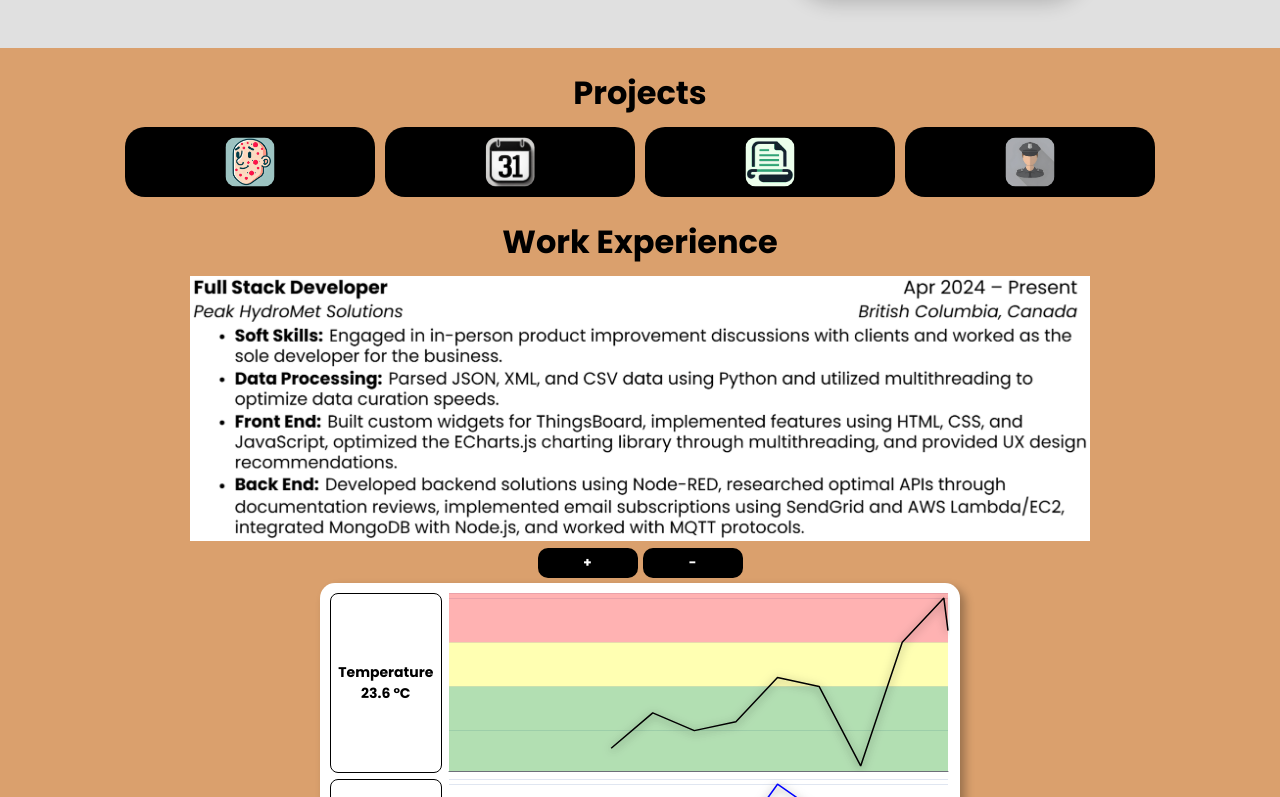
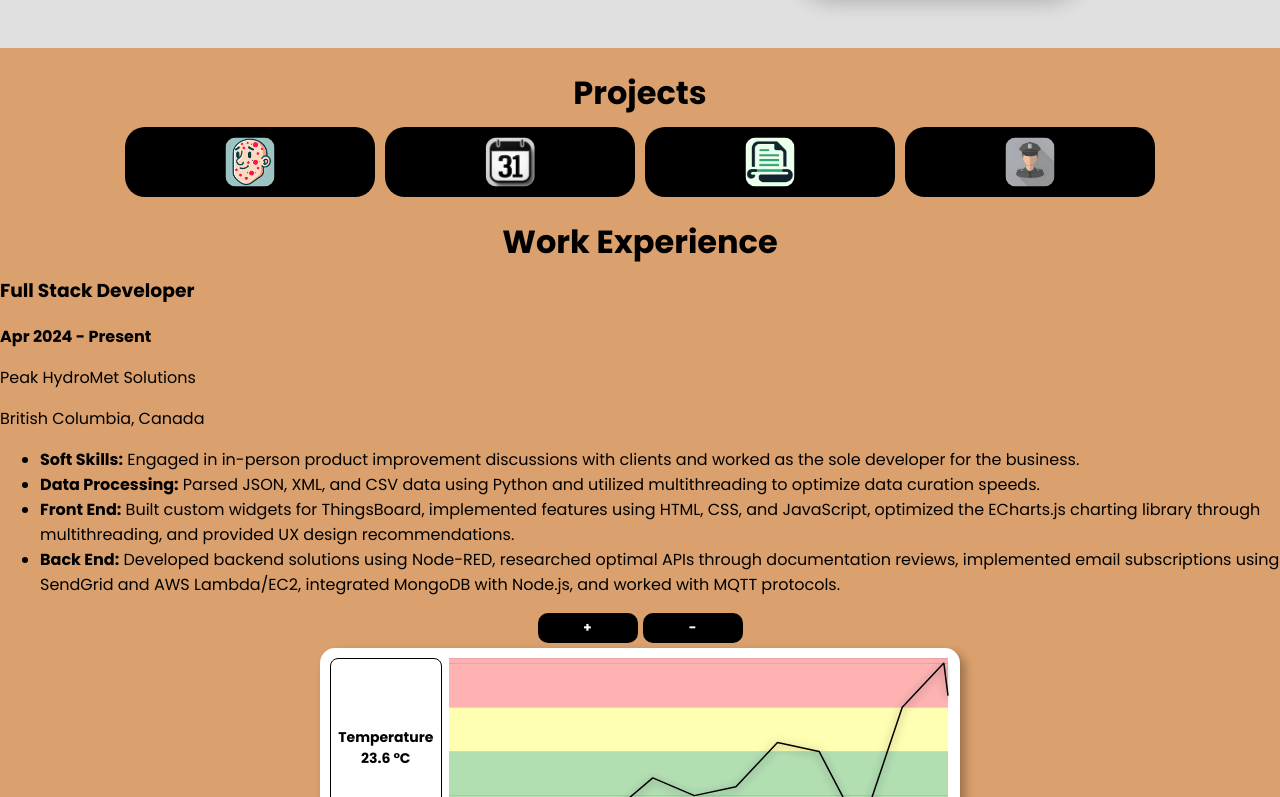
Before and after one commit to JaredTweed/react-resume, a React (Create React App) app in the folder resume/: page / in a window 1280 px wide. Shown: the part 442-1239 px from the top of the page. Built offline with nearby package versions, Linux system fonts and the light colour scheme.

Commit message:
neumorphic testing

```diff
--- a/resume/src/App.css
+++ b/resume/src/App.css
@@ -3,3 +3,8 @@ h2 {
   font-size: 2rem;
   line-height: 1rem;
 }
+
+.job-heading {
+  text-align: left;
+  color: black;
+}
--- a/resume/src/App.js
+++ b/resume/src/App.js
@@ -114,7 +114,29 @@ const App = () => {
           <div id="experience" style={{ scrollMarginTop: "100px" }}>
             <h2>Work Experience</h2>
 
-            <img src={peakhydro} style={{ maxWidth: "900px" }}></img>
+            {/* <img src={peakhydro} style={{ maxWidth: "900px" }}></img> */}
+
+            <div className="job-heading">
+              <h3>Full Stack Developer</h3>
+              <p><strong>Apr 2024 - Present</strong></p>
+              <p>Peak HydroMet Solutions</p>
+              <p>British Columbia, Canada</p>
+              <ul>
+                <li>
+                  <strong>Soft Skills:</strong> Engaged in in-person product improvement discussions with clients and worked as the sole developer for the business.
+                </li>
+                <li>
+                  <strong>Data Processing:</strong> Parsed JSON, XML, and CSV data using Python and utilized multithreading to optimize data curation speeds.
+                </li>
+                <li>
+                  <strong>Front End:</strong> Built custom widgets for ThingsBoard, implemented features using HTML, CSS, and JavaScript, optimized the ECharts.js charting library through multithreading, and provided UX design recommendations.
+                </li>
+                <li>
+                  <strong>Back End:</strong> Developed backend solutions using Node-RED, researched optimal APIs through documentation reviews, implemented email subscriptions using SendGrid and AWS Lambda/EC2, integrated MongoDB with Node.js, and worked with MQTT protocols.
+                </li>
+              </ul>
+            </div>
+
 
             <div style={{
               // height: "400px",
--- a/resume/src/components/HeroSection.css
+++ b/resume/src/components/HeroSection.css
@@ -50,15 +50,23 @@
   color: black;
   /* background-color: white; */
   background: #e0e0e0;
-  box-shadow: -5px -5px 9px rgba(255, 255, 255, 0.45), 5px 5px 9px rgba(94, 104, 121, 0.3);
+  box-shadow:
+    -5px -5px 9px rgba(255, 255, 255, 0.87),
+    5px 5px 9px rgba(0, 0, 0, 0.3);
 
+  /* box-shadow: inset 0 -5px 5px 0 rgb(0, 0, 0, 0.13), inset 0 5px 5px 0 rgb(255, 255, 255, 1), inset 23px -33px 28px 0 rgb(255, 255, 255, 0.9), inset -25px 28px 23px 0 rgb(0, 0, 0, 0.1), 0 -15px 18px 0 rgb(255, 255, 255, 1), 0 25px 41px 0 rgb(0, 0, 0, 0.16); */
 
   border-radius: 5px;
   text-decoration: none;
-  transition: background-color 0.3s ease;
+  transition: all 0.3s ease;
 }
 
 .hero-resume-link:hover {
+  font-size: 1.1rem;
+  border-radius: 14px;
+}
+
+.hero-resume-link:active {
   /* background-color: #0056b3; */
   /* Same as original, just inset */
   box-shadow: inset -5px -5px 9px rgba(255, 255, 255, 0.45), inset 5px 5px 9px rgba(94, 104, 121, 0.3);
```
